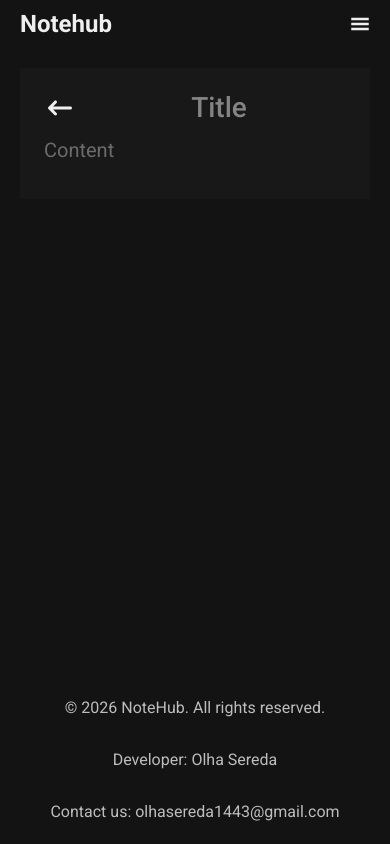
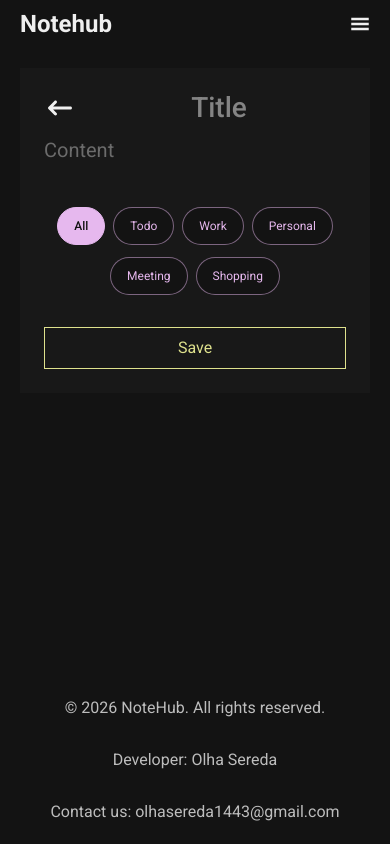
Before and after one commit to hellvita/notehub-helvita, a Next.js app: page /notes/action/create in a window 390 px wide. Built offline with nearby package versions, Linux system fonts and the light colour scheme; no server answers.

Commit message:
add styles for the NoteForm component (mobile)

```diff
--- a/components/NoteForm/NoteForm.tsx
+++ b/components/NoteForm/NoteForm.tsx
@@ -2,6 +2,7 @@
 
 import ButtonBack from "@/components/NoteDetails/ButtonBack/ButtonBack";
 import ButtonText from "../parts/ButtonText/ButtonText";
+import TagList from "../Notes/filterBar/TagList/TagList";
 import { Note } from "@/types/note";
 import { useId } from "react";
 
@@ -21,7 +22,7 @@
   return (
     <form
       action={handelSubmit}
-      className="flex flex-col tablet:w-135 tablet-big:w-200 mx-auto"
+      className="flex flex-col tablet:w-135 tablet-big:w-200 mx-auto leading-auto"
     >
       <div className="tablet-big:mb-7 flex gap-2 items-center justify-between">
         <ButtonBack backPath="/notes/filter/all" />
@@ -29,7 +30,9 @@
         <ButtonText
           text="Save"
           type="submit"
-          twStyles="max-tablet-big:hidden px-5 text-green-200 text-s16 font-normal border cursor-pointer"
+          twStyles="max-tablet-big:hidden px-5 text-yellow-500 text-s16 font-normal border cursor-pointer"
+          bgColorHover="var(--color-yellow-500)"
+          borderColorHover="var(--color-yellow-500)"
         />
       </div>
 
@@ -54,8 +57,23 @@
           placeholder="Content"
           rows={1}
           maxLength={500}
-          className="w-full mobile:leading-7 mobile:text-s20 text-white-400 placeholder:text-white-400/50 resize-none field-sizing-content overflow-hidden outline-none"
+          className="w-full mobile:leading-7 mobile:text-s20 text-white-400 placeholder:text-white-400/50 resize-none field-sizing-content overflow-hidden outline-none mb-8"
         ></textarea>
+
+        <TagList
+          fieldId={fieldId}
+          isInput
+          twStylesContainer="mb-8 flex flex-wrap items-center justify-center gap-x-2 tablet:gap-x-5 gap-y-3 tablet:gap-y-6"
+          twStylesItem="mobile:text-s12 px-4 py-0.5"
+        />
+
+        <ButtonText
+          text="Save"
+          type="submit"
+          twStyles="tablet-big:hidden px-5 py-1 text-yellow-500 text-s16 font-normal border cursor-pointer w-full"
+          bgColorHover="var(--color-yellow-500)"
+          borderColorHover="var(--color-yellow-500)"
+        />
       </div>
     </form>
   );
--- a/components/Notes/filterBar/NoteTag/NoteTag.tsx
+++ b/components/Notes/filterBar/NoteTag/NoteTag.tsx
@@ -8,6 +8,8 @@
   active?: boolean;
   twStyles?: string;
   onSelect: () => void;
+  isInput?: boolean;
+  fieldId?: string | number;
 }
 
 export default function NoteTag({
@@ -15,6 +17,8 @@
   active = false,
   twStyles = "mobile:text-s20 tablet:text-s24 font-light uppercase px-4 py-3 tablet:py-2.5",
   onSelect,
+  isInput = false,
+  fieldId = "",
 }: NoteTagProps) {
   const width = useWindowWidth();
 
@@ -24,7 +28,7 @@
       : { scale: 0.9 }
     : undefined;
 
-  return (
+  return isInput ? (
     <motion.li
       onClick={onSelect}
       whileHover={motionHover}
@@ -43,5 +47,25 @@
     >
       {tagName}
     </motion.li>
+  ) : (
+    <motion.label
+      onClick={onSelect}
+      whileHover={motionHover}
+      whileTap={motionHover}
+      transition={{ duration: 0.25, ease: "easeOut" }}
+      className={`
+        ${twStyles}
+        inline border rounded-[28px]
+        transition-colors duration-300
+        ${
+          active
+            ? "bg-pink-400 border-pink-400 text-black-900 font-medium selection:bg-white-950/90 selection:text-purple-800"
+            : "bg-black-900 border-pink-400/50 text-pink-400 cursor-pointer hover:bg-pink-400/10 hover:border-pink-400 selection:text-blue-400 selection:bg-blue-400-12"
+        }
+      `}
+    >
+      <input type="radio" name="tag" id={`${fieldId}-tag`} />
+      {tagName}
+    </motion.label>
   );
 }
--- a/components/Notes/filterBar/TagList/TagList.tsx
+++ b/components/Notes/filterBar/TagList/TagList.tsx
@@ -7,11 +7,15 @@
 interface TagListProps {
   twStylesContainer?: string;
   twStylesItem?: string;
+  isInput?: boolean;
+  fieldId?: string | number;
 }
 
 export default function TagList({
   twStylesContainer = "mb-8 flex flex-wrap items-center justify-center gap-x-4 tablet:gap-x-5 gap-y-3 tablet:gap-y-6",
   twStylesItem,
+  isInput = false,
+  fieldId = "",
 }: TagListProps) {
   const [activeTag, setActiveTag] = useState<TagType | "All">("All");
 
@@ -21,6 +25,9 @@
         tagName={`All`}
         active={activeTag === "All"}
         onSelect={() => setActiveTag("All")}
+        twStyles={twStylesItem ? twStylesItem : undefined}
+        isInput={isInput}
+        fieldId={fieldId}
       />
       {TAG_TYPES.map((tag, index) => (
         <NoteTag
@@ -29,6 +36,8 @@
           tagName={tag}
           active={activeTag === tag}
           twStyles={twStylesItem ? twStylesItem : undefined}
+          isInput={isInput}
+          fieldId={fieldId}
         />
       ))}
     </ul>
```
